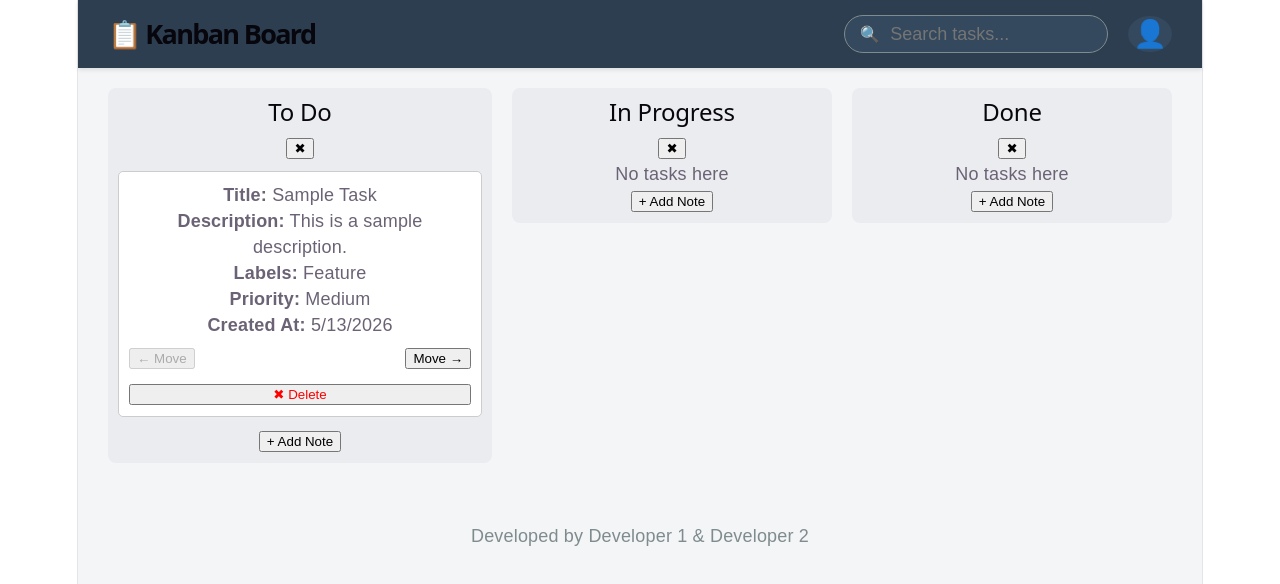
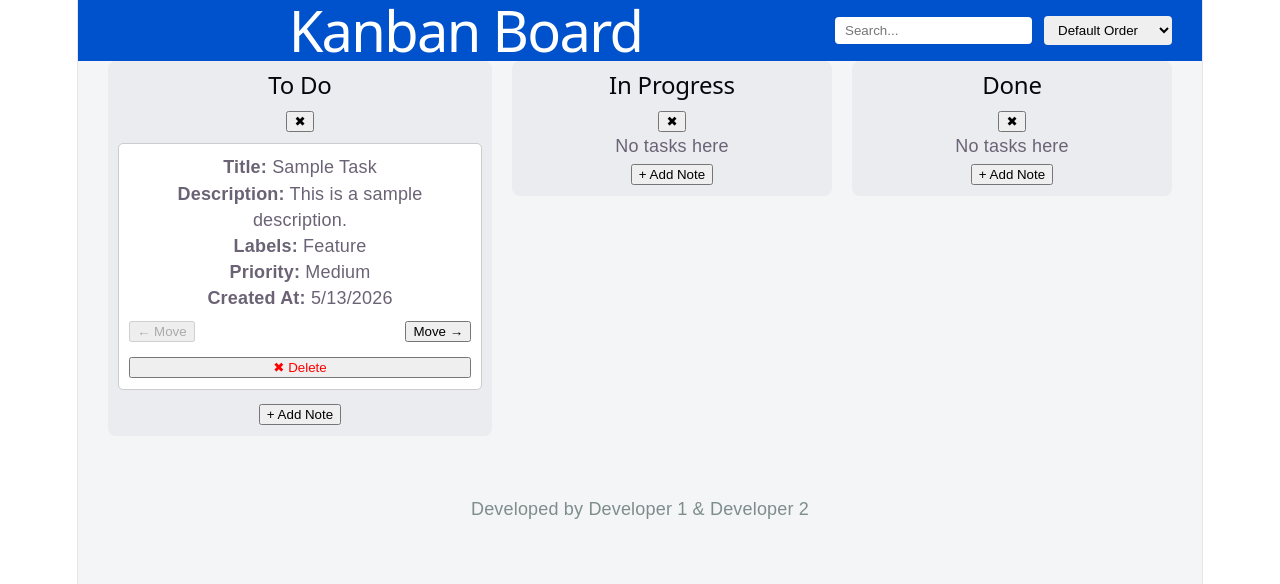
Before and after one commit to ma1eck/SE-LAB-EX-1, a React app in the folder frontend/: page / in a window 1280 px wide. Shown: the top 584 px of the page. Built offline with nearby package versions, Linux system fonts and the light colour scheme; the HTML template or start-up script is replaced by a standard one.

Commit message:
feat: add order button

```diff
--- a/frontend/src/App.jsx
+++ b/frontend/src/App.jsx
@@ -2,19 +2,21 @@ import React, { useState, useEffect } from "react";
 import Header from "./Header";
 import Column from "./Column";
 
+const PRIORITY_ORDER = { High: 0, Medium: 1, Low: 2 };
+
 function App() {
-  // TODO: Implement localStorage to persist columns, notes, and labels across page reloads.
-
   const [filter, setFilter] = useState("");
+  const [sortBy, setSortBy] = useState("");
 
   const initialColumns = [
     { id: "todo", name: "To Do" },
     { id: "inProgress", name: "In Progress" },
     { id: "done", name: "Done" },
   ];
+
   const [columns, setColumns] = useState(() => {
     const saved = localStorage.getItem("columns");
-    return saved ? JSON.parse(saved) : initialColumns; // your default columns
+    return saved ? JSON.parse(saved) : initialColumns;
   });
 
   const [notes, setNotes] = useState(() => {
@@ -24,7 +26,7 @@ function App() {
       : [
           {
             id: "1",
-            type: "todo", // matches column id
+            type: "todo",
             title: "Sample Task",
             description: "This is a sample description.",
             labels: ["Feature"],
@@ -33,6 +35,9 @@ function App() {
           },
         ];
   });
+
+  const [labels] = useState(["Bug", "Feature", "Enhancement", "Documentation"]);
+
   useEffect(() => {
     localStorage.setItem("notes", JSON.stringify(notes));
   }, [notes]);
@@ -40,22 +45,13 @@ function App() {
     localStorage.setItem("columns", JSON.stringify(columns));
   }, [columns]);
 
-  const [labels, setLabels] = useState([
-    "Bug",
-    "Feature",
-    "Enhancement",
-    "Documentation",
-  ]);
-
-  // --- Functions ---
-
   const handleAddNote = (colId) => {
     const title = prompt("Enter task title:");
     if (!title) return;
-
     const description = prompt("Enter task description:") || "";
-
-    const newNote = {
+    setNotes((prev) => [
+      ...prev,
+      {
         id: Date.now().toString(),
         type: colId,
         title,
@@ -63,9 +59,8 @@ function App() {
         labels: [],
         priority: "Low",
         createdAt: new Date().toLocaleDateString(),
-    };
-
-    setNotes((prev) => [...prev, newNote]);
+      },
+    ]);
   };
 
   const handleMoveNote = (noteId, targetColId) => {
@@ -78,23 +73,24 @@ function App() {
   };
 
   const confirmDeleteCol = (colId) => {
-    if (
-      window.confirm(
-        "Are you sure you want to delete this column and all its tasks?",
-      )
-    ) {
+    if (window.confirm("Delete this column and all its tasks?")) {
       setColumns((prev) => prev.filter((col) => col.id !== colId));
       setNotes((prev) => prev.filter((note) => note.type !== colId));
     }
   };
 
-  // TODO: Add advanced filtering and sorting mechanisms.
-  // Apply text search filter to notes
-  const displayedNotes = notes.filter(
+  const displayedNotes = notes
+    .filter(
       (note) =>
         note.title.toLowerCase().includes(filter.toLowerCase()) ||
         note.description.toLowerCase().includes(filter.toLowerCase()),
-  );
+    )
+    .sort((a, b) => {
+      if (sortBy === "title") return a.title.localeCompare(b.title);
+      if (sortBy === "priority")
+        return PRIORITY_ORDER[a.priority] - PRIORITY_ORDER[b.priority];
+      return 0;
+    });
 
   return (
     <div
@@ -105,10 +101,12 @@ function App() {
         minHeight: "100vh",
       }}
     >
-      <Header filter={filter} setFilter={setFilter} />
-
-      {/* TODO: Add a button/UI to create new columns dynamically */}
-
+      <Header
+        filter={filter}
+        setFilter={setFilter}
+        sortBy={sortBy}
+        setSortBy={setSortBy}
+      />
       <main
         className="board"
         style={{
@@ -143,8 +141,6 @@ function App() {
           </div>
         ))}
       </main>
-
-      {/* TODO: Make footer links or layout more personalized later */}
       <footer
         style={{
           textAlign: "center",
--- a/frontend/src/Header.jsx
+++ b/frontend/src/Header.jsx
@@ -1,102 +1,35 @@
 import React from "react";
 
-function Header({ filter, setFilter }) {
+function Header({ filter, setFilter, sortBy, setSortBy }) {
   return (
-    <header className="header-container" style={styles.header}>
-      <div className="header-brand">
-        <h1 style={styles.title}>📋 Kanban Board</h1>
-      </div>
-
-      <div className="header-actions" style={styles.actions}>
-        <div className="search-wrapper" style={styles.searchWrapper}>
-          <span style={styles.searchIcon} aria-label="search">🔍</span>
+    <header
+      style={{
+        padding: "16px 30px",
+        backgroundColor: "#0052cc",
+        display: "flex",
+        gap: "12px",
+        alignItems: "center",
+      }}
+    >
+      <h1 style={{ color: "white", margin: 0, flex: 1 }}>Kanban Board</h1>
       <input
-            id="filter-input"
         type="text"
+        placeholder="Search..."
         value={filter}
         onChange={(e) => setFilter(e.target.value)}
-            placeholder="Search tasks..."
-            style={styles.searchInput}
+        style={{ padding: "6px 10px", borderRadius: "4px", border: "none" }}
       />
-          {filter && (
-            <button
-              onClick={() => setFilter("")}
-              style={styles.clearBtn}
-              title="Clear search"
+      <select
+        value={sortBy}
+        onChange={(e) => setSortBy(e.target.value)}
+        style={{ padding: "6px 10px", borderRadius: "4px", border: "none" }}
       >
-              ✖
-            </button>
-          )}
-        </div>
-
-        {/* Placeholder for future features like settings or profile */}
-        <div className="user-profile" style={styles.profileAvatar} title="User Profile">
-          👤
-        </div>
-      </div>
+        <option value="">Default Order</option>
+        <option value="title">Sort by Title</option>
+        <option value="priority">Sort by Priority</option>
+      </select>
     </header>
   );
 }
 
-// Inline styles for immediate visual improvement
-// (You can move these to your index.css or App.css later)
-const styles = {
-  header: {
-    display: "flex",
-    justifyContent: "space-between",
-    alignItems: "center",
-    padding: "15px 30px",
-    backgroundColor: "#2c3e50",
-    color: "#ecf0f1",
-    boxShadow: "0 2px 4px rgba(0,0,0,0.1)",
-    marginBottom: "20px",
-  },
-  title: {
-    margin: 0,
-    fontSize: "1.5rem",
-    fontWeight: "600",
-  },
-  actions: {
-    display: "flex",
-    alignItems: "center",
-    gap: "20px",
-  },
-  searchWrapper: {
-    display: "flex",
-    alignItems: "center",
-    backgroundColor: "#34495e",
-    borderRadius: "20px",
-    padding: "5px 15px",
-    border: "1px solid #7f8c8d",
-  },
-  searchIcon: {
-    marginRight: "8px",
-    fontSize: "0.9rem",
-  },
-  searchInput: {
-    border: "none",
-    background: "transparent",
-    color: "#fff",
-    outline: "none",
-    width: "200px",
-    fontSize: "1rem",
-  },
-  clearBtn: {
-    background: "transparent",
-    border: "none",
-    color: "#bdc3c7",
-    cursor: "pointer",
-    fontSize: "0.8rem",
-    padding: "0",
-    marginLeft: "8px",
-  },
-  profileAvatar: {
-    fontSize: "1.5rem",
-    cursor: "pointer",
-    backgroundColor: "#34495e",
-    padding: "5px",
-    borderRadius: "50%",
-  }
-};
-
 export default Header;
```
Lines whose indentation alone changed are shown as unchanged.
